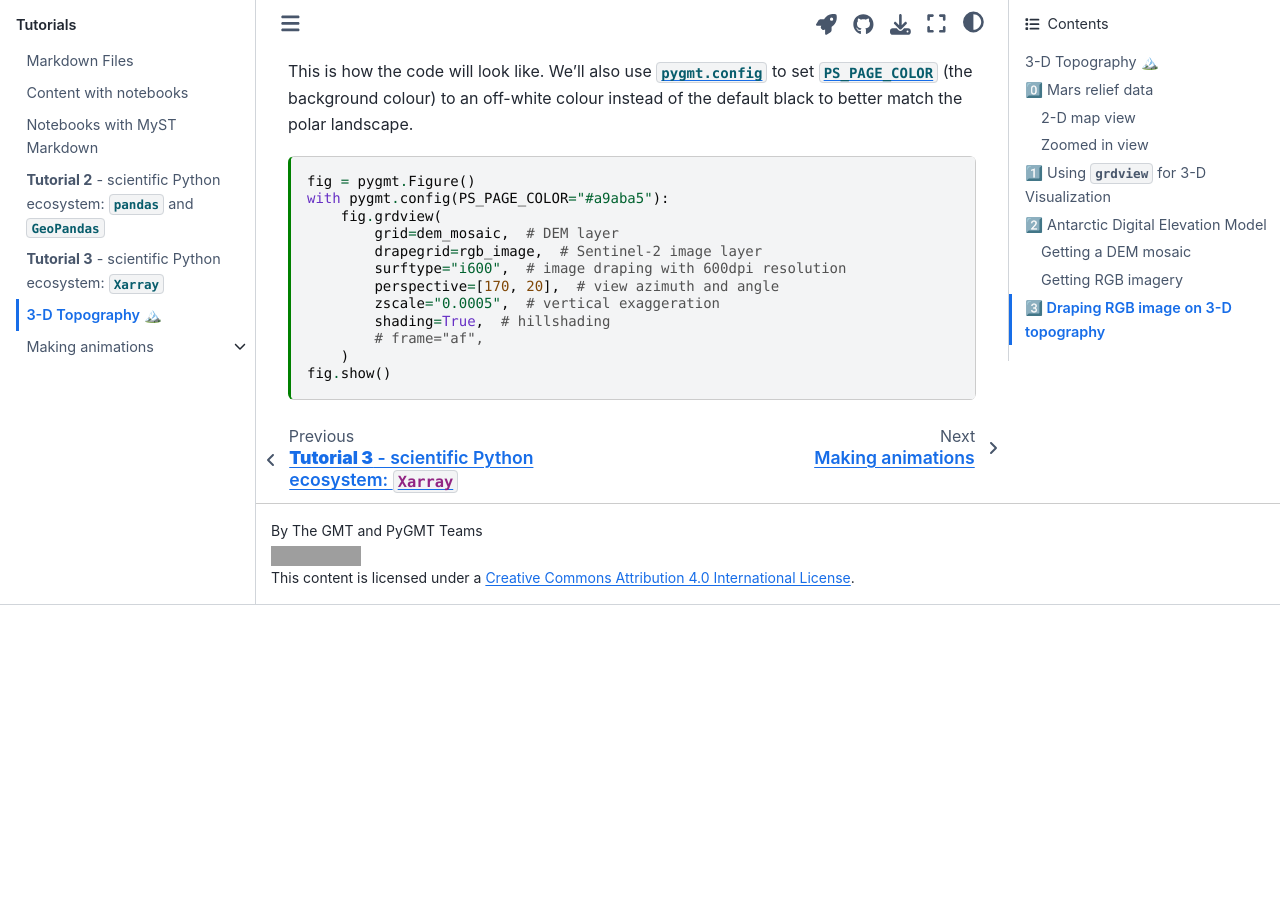
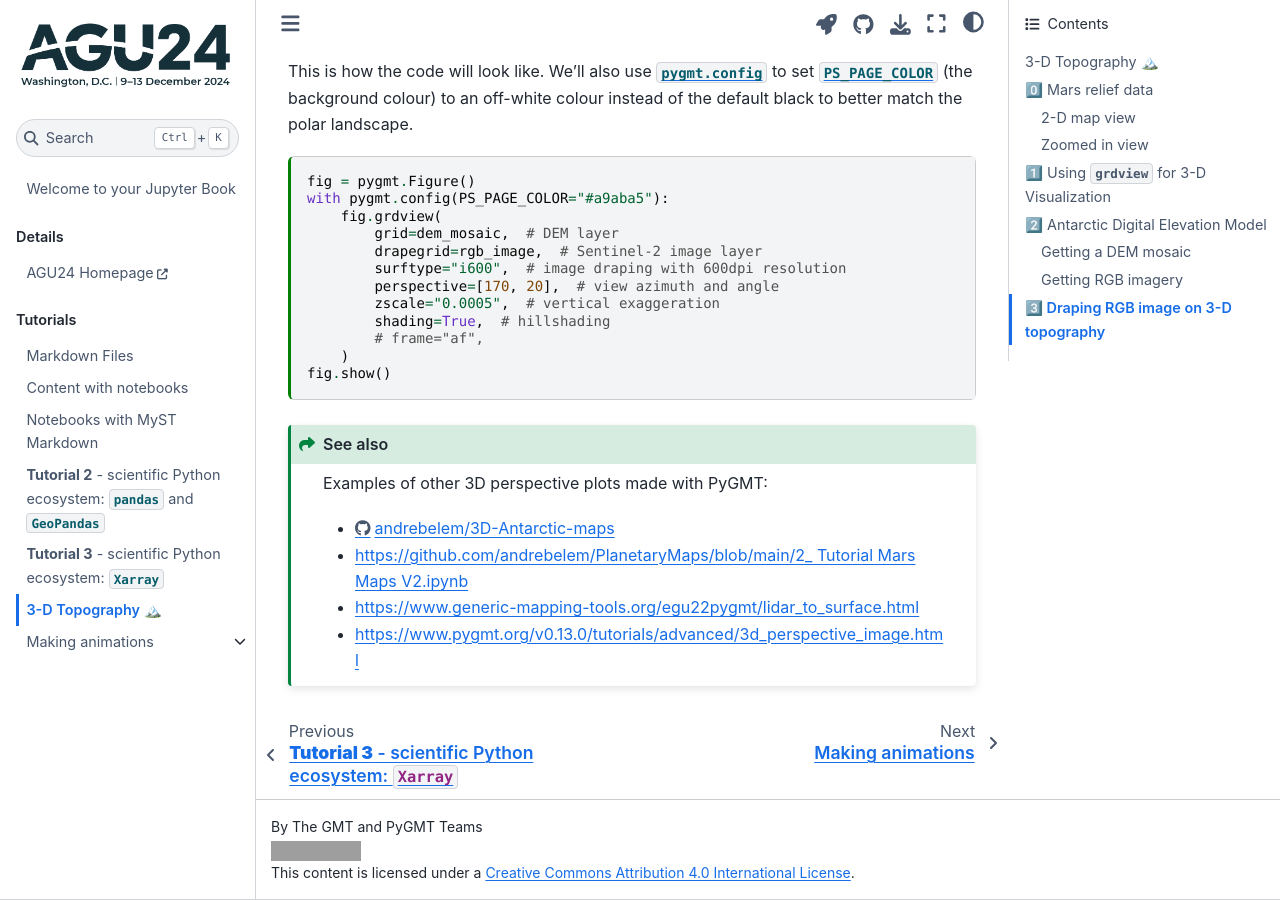
Before and after one commit to GenericMappingTools/agu24workshop, a Jupyter Book: the page built from book/tut05_topography.md, in a window 1280 px wide and 900 px high, scrolled down 6529 px. Built offline with Jupyter Book 1.0.4 settings and Sphinx 7.4.7 and the Sphinx Book theme 1.1.4, drawn with Linux system fonts in a browser that asks for light colours; pages that are not in the unit, such as notebooks, are missing from menus; cross-references to code outside the pages are shown as plain code; before the commit the page ends 7134 px from its top, so only the background shows below that; grey boxes are pictures that could not be loaded.

Commit message:
Add links to other 3D perspective plot examples

````diff
--- a/book/tut05_topography.md
+++ b/book/tut05_topography.md
@@ -292,3 +292,11 @@
     )
 fig.show()
 ```
+
+```{seealso}
+Examples of other 3D perspective plots made with PyGMT:
+- https://github.com/andrebelem/3D-Antarctic-maps
+- https://github.com/andrebelem/PlanetaryMaps/blob/main/2_%20Tutorial%20Mars%20Maps%20V2.ipynb
+- https://www.generic-mapping-tools.org/egu22pygmt/lidar_to_surface.html
+- https://www.pygmt.org/v0.13.0/tutorials/advanced/3d_perspective_image.html
+```
````
